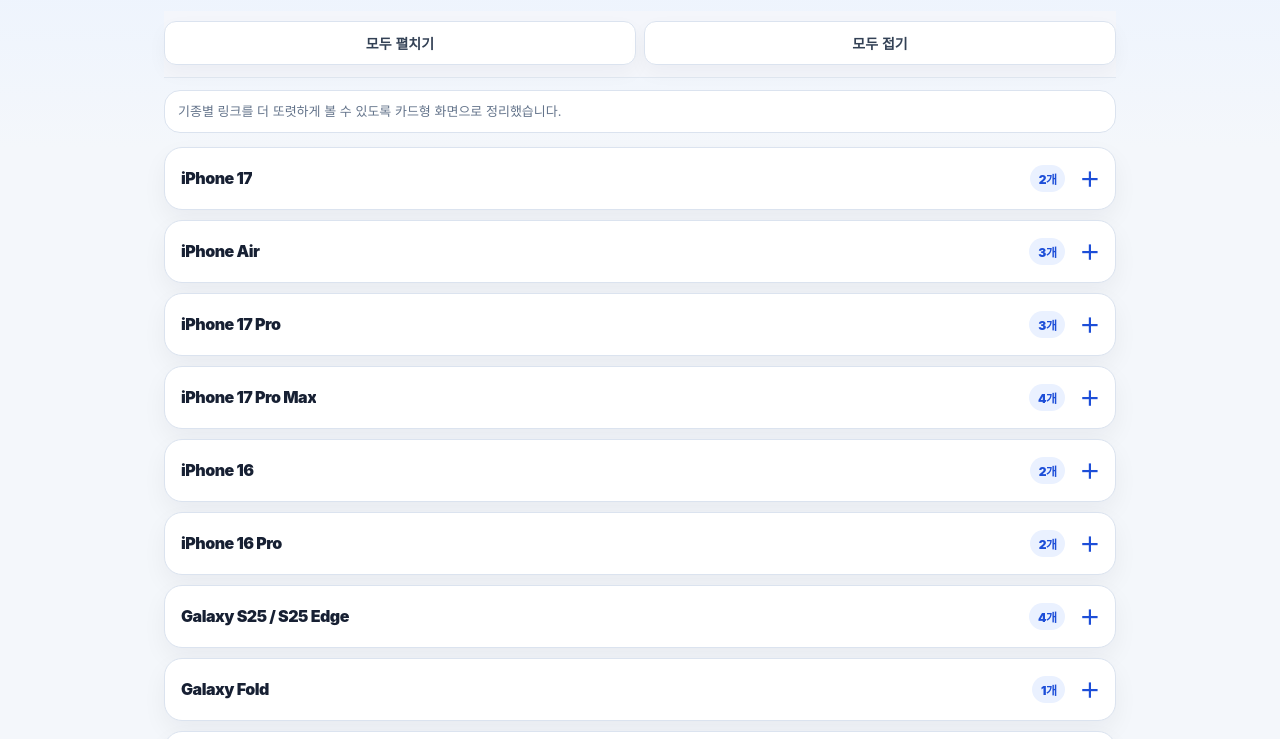
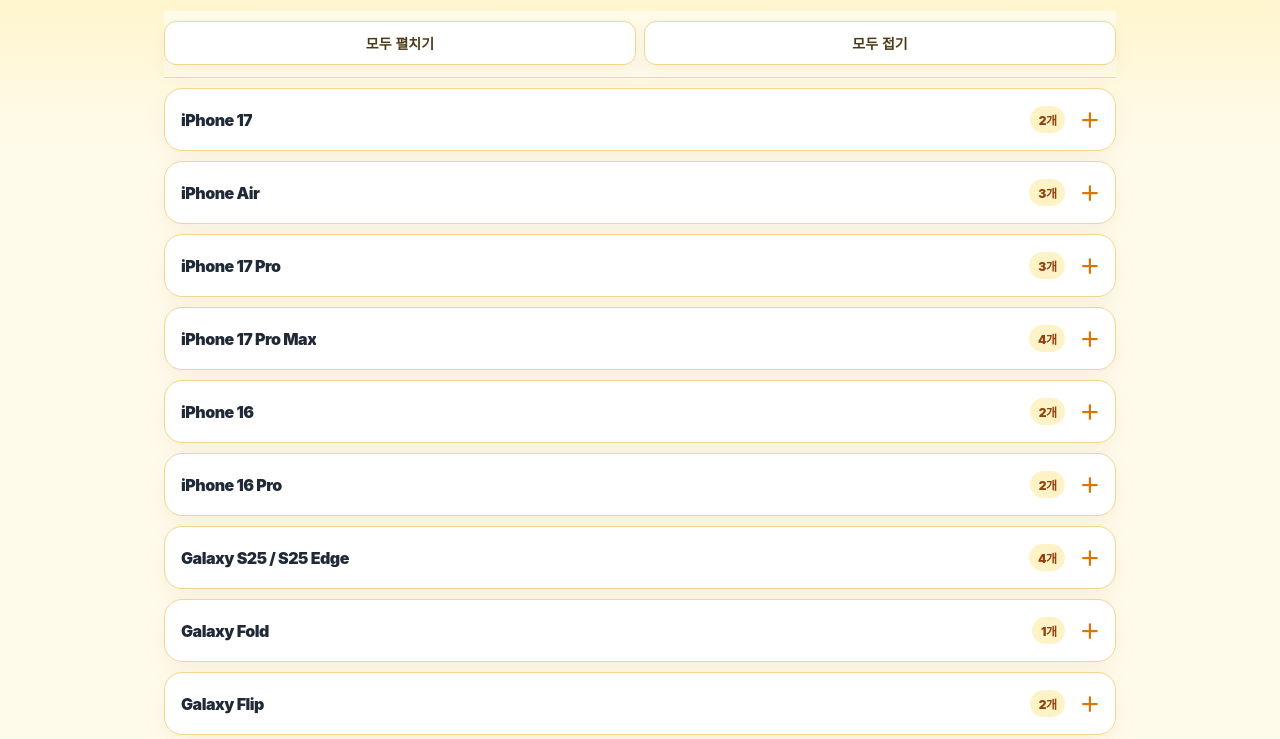
Before and after one commit to ripersin/kt-k, a plain HTML site: page index.html in a window 1280 px wide. Shown: the part 112-851 px from the top of the page. Drawn offline with Linux system fonts and the light colour scheme.

Commit message:
Switch KT-K dashboard to yellow tone

```diff
--- a/index.html
+++ b/index.html
@@ -6,22 +6,22 @@
 <title>KT-K 접수 링크</title>
 <style>
 :root {
-  --bg:#f4f7fb;
+  --bg:#fffbeb;
   --card:#ffffff;
-  --text:#172033;
-  --muted:#64748b;
-  --line:#dbe3ef;
-  --primary:#1d4ed8;
-  --primary-dark:#1e40af;
-  --soft:#eaf1ff;
-  --soft-2:#f8fafc;
-  --accent:#0f766e;
+  --text:#1f2937;
+  --muted:#75684e;
+  --line:#f4d58d;
+  --primary:#d97706;
+  --primary-dark:#b45309;
+  --soft:#fef3c7;
+  --soft-2:#fffdf4;
+  --accent:#92400e;
 }
 * { box-sizing:border-box; }
 body {
   margin:0;
   font-family:-apple-system,BlinkMacSystemFont,"Segoe UI",Roboto,"Noto Sans KR",Arial,sans-serif;
-  background:linear-gradient(180deg,#eaf2ff 0%,var(--bg) 260px);
+  background:linear-gradient(180deg,#fff1b8 0%,var(--bg) 260px);
   color:var(--text);
 }
 a { color:inherit; }
@@ -50,9 +50,9 @@ a { color:inherit; }
   top:0;
   z-index:20;
   padding:10px 0 12px;
-  background:rgba(244,247,251,.9);
+  background:rgba(255,251,235,.92);
   backdrop-filter:blur(12px);
-  border-bottom:1px solid rgba(219,227,239,.78);
+  border-bottom:1px solid rgba(244,213,141,.8);
 }
 .tools {
   display:grid;
@@ -62,32 +62,22 @@ a { color:inherit; }
 .tool-btn {
   border:1px solid var(--line);
   background:#fff;
-  color:#334155;
+  color:#4b3b16;
   border-radius:12px;
   padding:11px 12px;
   font-size:14px;
   font-weight:850;
   cursor:pointer;
-  box-shadow:0 8px 20px rgba(15,23,42,.04);
+  box-shadow:0 8px 20px rgba(146,64,14,.06);
 }
 .tool-btn:active { transform:translateY(1px); }
-.notice {
-  background:#fff;
-  border:1px solid var(--line);
-  border-radius:16px;
-  padding:11px 13px;
-  color:var(--muted);
-  font-size:13px;
-  line-height:1.45;
-  margin:12px 0 14px;
-}
 .acc {
   background:var(--card);
   border:1px solid var(--line);
   border-radius:18px;
   margin:10px 0;
   overflow:hidden;
-  box-shadow:0 10px 24px rgba(15,23,42,.05);
+  box-shadow:0 10px 24px rgba(146,64,14,.06);
 }
 summary {
   cursor:pointer;
@@ -119,7 +109,7 @@ summary span {
 summary em {
   font-style:normal;
   font-size:12px;
-  color:var(--primary);
+  color:var(--accent);
   background:var(--soft);
   padding:5px 9px;
   border-radius:999px;
@@ -129,7 +119,7 @@ summary em {
 .panel {
   border-top:1px solid var(--line);
   padding:10px;
-  background:#fbfdff;
+  background:#fffdf4;
   display:grid;
   grid-template-columns:repeat(2,minmax(0,1fr));
   gap:10px;
@@ -137,7 +127,7 @@ summary em {
 .item {
   min-width:0;
   padding:12px;
-  border:1px solid #edf1f7;
+  border:1px solid #f8e7b5;
   border-radius:16px;
   background:#fff;
 }
@@ -174,8 +164,8 @@ summary em {
 }
 .open:active { background:var(--primary-dark); }
 .copy {
-  background:#eef2f7;
-  color:#1f2937;
+  background:#fef3c7;
+  color:#5f3f08;
 }
 .toast {
   position:fixed;
@@ -218,7 +208,6 @@ summary em {
       <button class="tool-btn" type="button" id="closeAll">모두 접기</button>
     </div>
   </div>
-  <div class="notice">기종별 링크를 더 또렷하게 볼 수 있도록 카드형 화면으로 정리했습니다.</div>
   <details class="acc">
     <summary><span>iPhone 17</span><em>2개</em></summary>
     <div class="panel"><div class="item">
```
